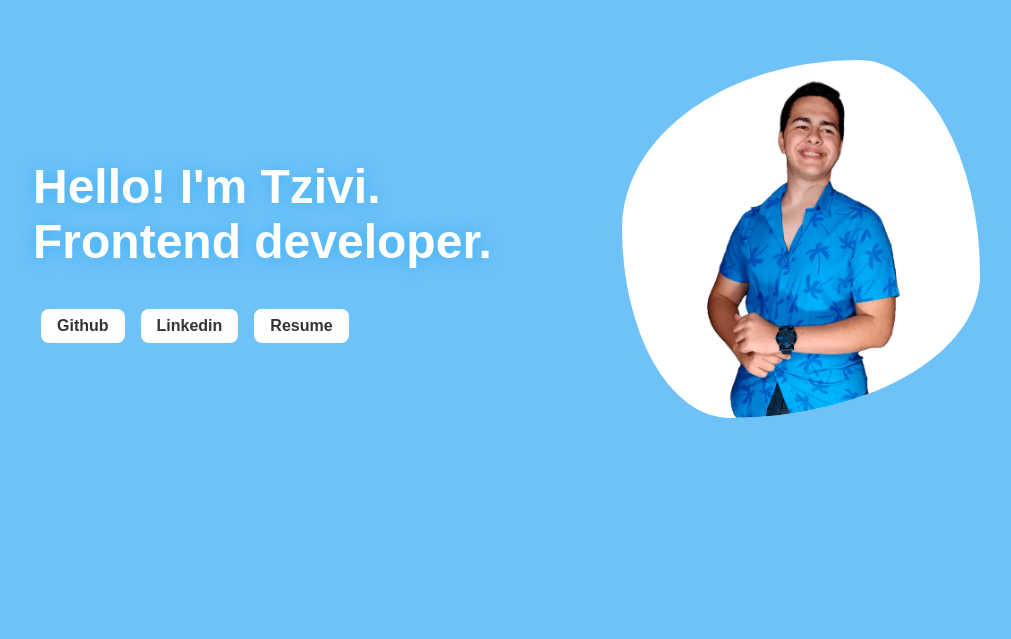
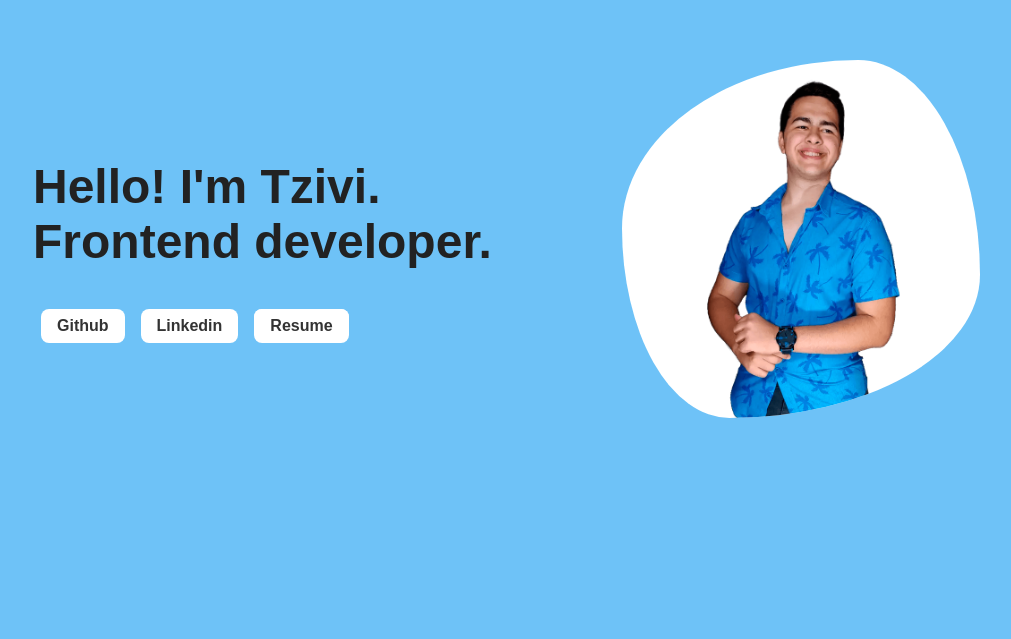
Before and after one commit to tzivigelstein/portfolio, a React (Create React App) app: page / in a window 1280 px wide. Shown: the part 161-800 px from the top of the page, without its empty margins (95-1106 px from the left). Built offline with nearby package versions, Linux system fonts and the light colour scheme.

Commit message:
Change text-color to archive better contrast ratio

```diff
--- a/src/components/Header/header.module.css
+++ b/src/components/Header/header.module.css
@@ -15,10 +15,10 @@
   margin: 0 auto;
   flex: 1;
 }
+
 .headerTitle {
   font-size: 3rem;
-  color: var(--white);
-  text-shadow: 0 0.06rem 1rem var(--hard-primary-color);
+  color: var(--hard-black);
 }
 
 .headerLinksContainer {
```
